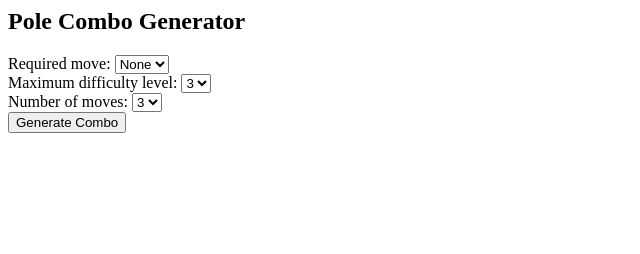
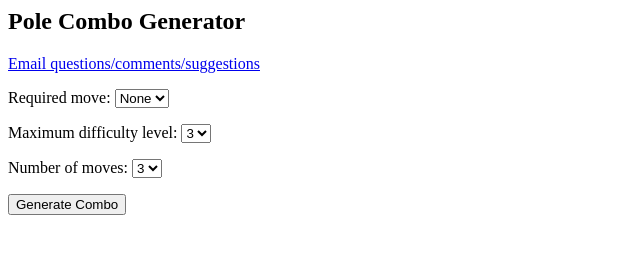
Before and after one commit to shea-parkes/pole-combos, a plain HTML site: page index.html in a window 1280 px wide. Shown: the whole page, without its empty margins (0-640 px from the left). Drawn offline with nearby package versions, Linux system fonts and the light colour scheme.

Commit message:
Add contact link.
Do this so folks can give feedback/suggestions.

```diff
--- a/index.html
+++ b/index.html
@@ -2,11 +2,18 @@
   <body>
     <div>
       <h2>Pole Combo Generator</h2>
+      <p>
+        <a href="mailto:pole.combos@bias-variance.com"
+          >Email questions/comments/suggestions</a
+        >
+      </p>
+      <p>
         <label for="requiredMoveSelect">Required move:</label>
         <select id="requiredMoveSelect" name="required_move">
           <option value="None" selected>None</option>
         </select>
-      <br />
+      </p>
+      <p>
         <label for="maxLevelSelect">Maximum difficulty level:</label>
         <select id="maxLevelSelect" name="combo_size">
           <option value="1">1</option>
@@ -14,7 +21,8 @@
           <option value="3" selected>3</option>
           <option value="4">4</option>
         </select>
-      <br />
+      </p>
+      <p>
         <label for="sizeSelect">Number of moves:</label>
         <select id="sizeSelect" name="combo_size">
           <option value="3" selected>3</option>
@@ -24,7 +32,7 @@
           <option value="7">7</option>
           <option value="8">8</option>
         </select>
-      <br />
+      </p>
       <button type="button" id="generateCombo">Generate Combo</button>
     </div>
     <ul id="comboOutput"></ul>
```
Lines whose indentation alone changed are shown as unchanged.
